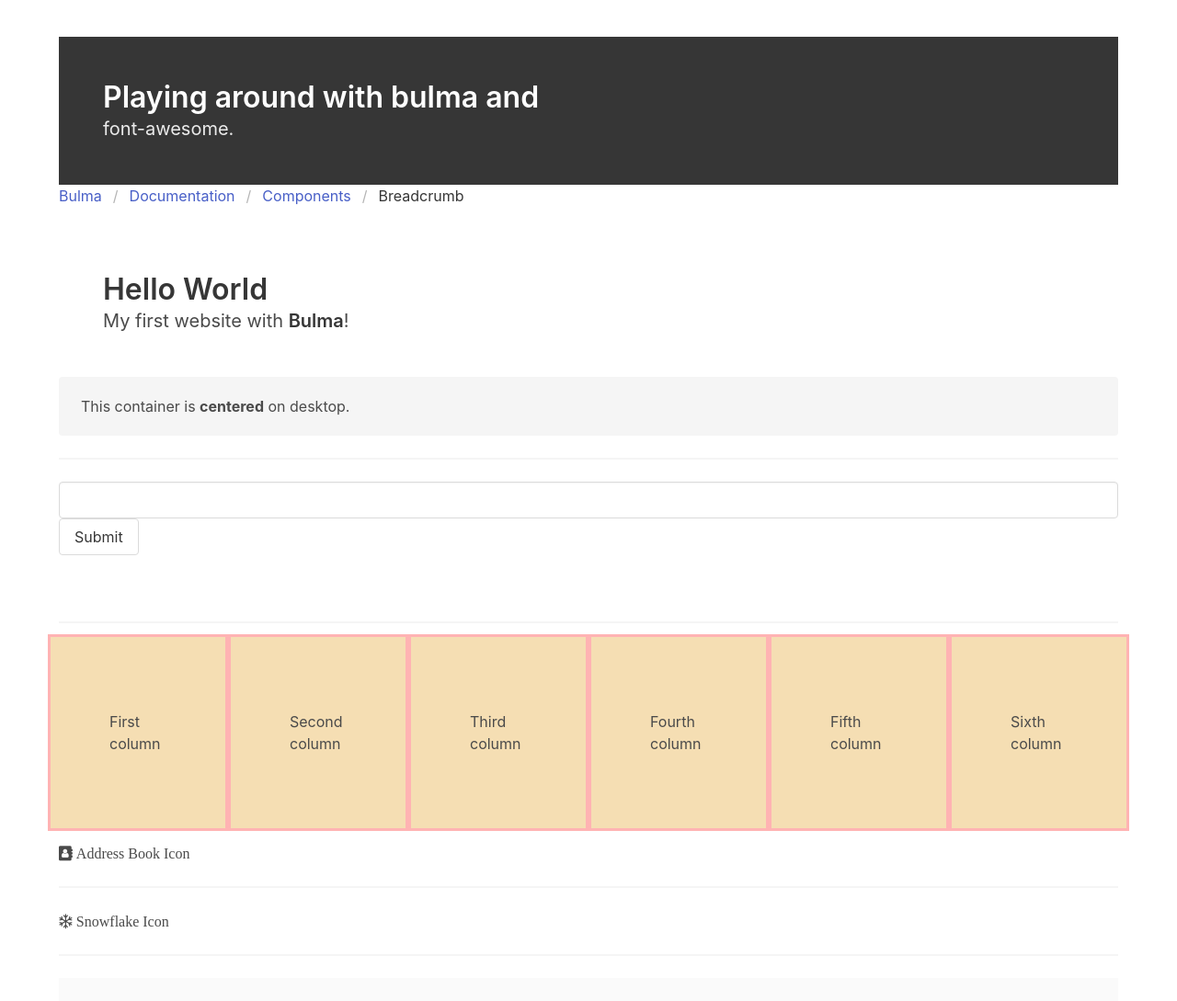
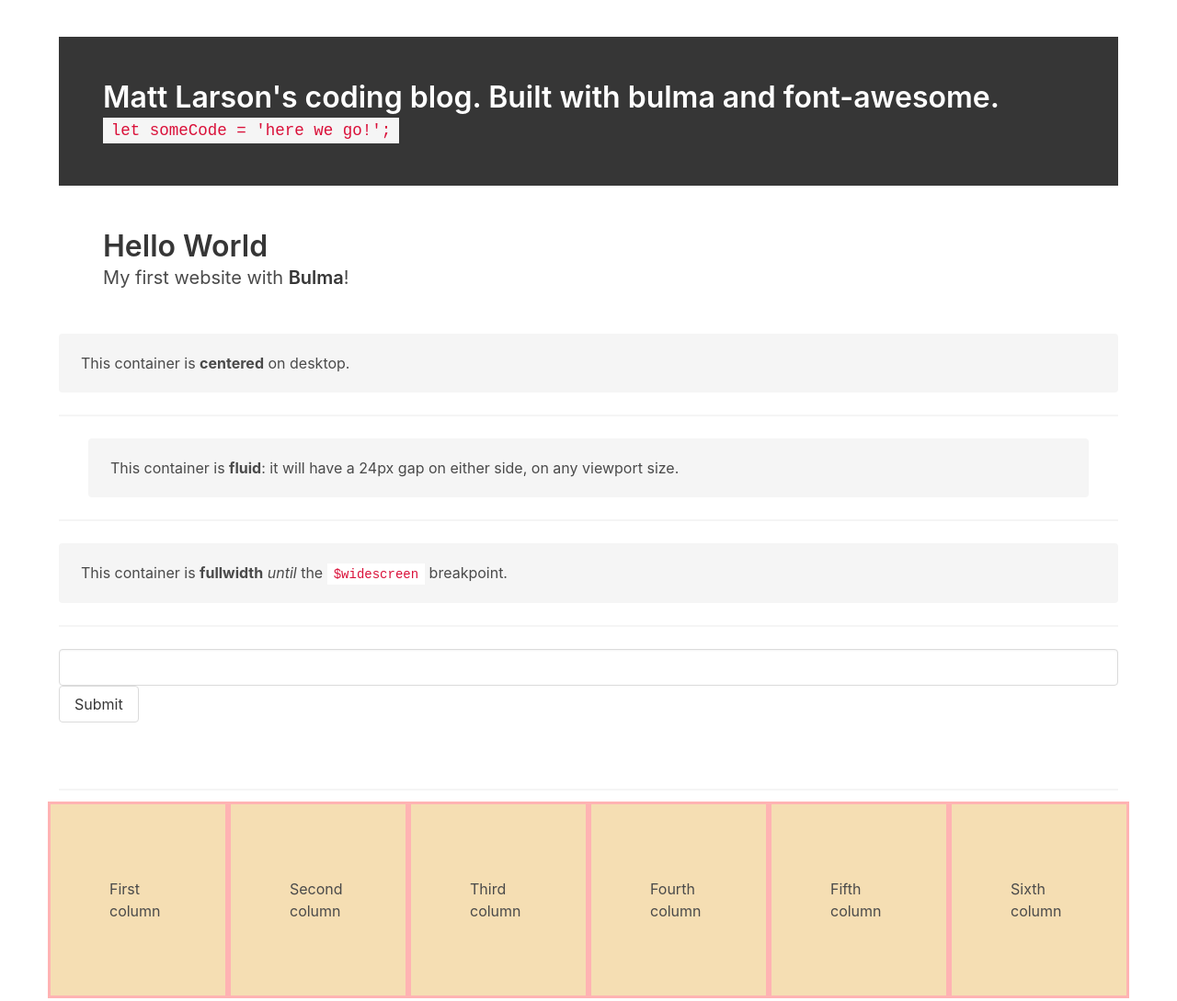
Before and after one commit to mlars84/bulma_and_font-awesome, a website: page public/index.html in a window 1280 px wide. Shown: the top 1089 px of the page at 92% size. Drawn offline with nearby package versions, Linux system fonts and the light colour scheme.

Commit message:
transitioning to blog

```diff
--- a/public/index.html
+++ b/public/index.html
@@ -14,22 +14,24 @@
     <div class="hero-body">
       <div class="container">
         <h1 class="title">
-          Playing around with <a href="https://bulma.io/">bulma</a> and
+          Matt Larson's coding blog. Built with <a href="https://bulma.io/">bulma</a> and <a href="http://fontawesome.io/">font-awesome</a>.
         </h1>
         <h2 class="subtitle">
-          <a href="http://fontawesome.io/">font-awesome</a>.</h1>
+          <code>
+            let someCode = 'here we go!';
+          </code>
         </h2>
       </div>
     </div>
   </section>
-  <nav class="breadcrumb" aria-label="breadcrumbs">
+  <!-- <nav class="breadcrumb" aria-label="breadcrumbs">
     <ul>
       <li><a href="#">Bulma</a></li>
       <li><a href="#">Documentation</a></li>
       <li><a href="#">Components</a></li>
       <li class="is-active"><a href="#" aria-current="page">Breadcrumb</a></li>
     </ul>
-  </nav>
+  </nav> -->
   <main class="main">
     <section class="section">
       <div class="container">
@@ -47,6 +49,18 @@
       </div>
     </div>
     <hr>
+    <div class="container is-fluid">
+        <div class="notification">
+          This container is <strong>fluid</strong>: it will have a 24px gap on either side, on any viewport size.
+        </div>
+      </div>
+      <hr>
+      <div class="container is-widescreen">
+          <div class="notification">
+            This container is <strong>fullwidth</strong> <em>until</em> the <code>$widescreen</code> breakpoint.
+          </div>
+        </div>
+        <hr>
     <form action="">
       <input class="input" type="text">
       <button class="button">Submit</button>
```
